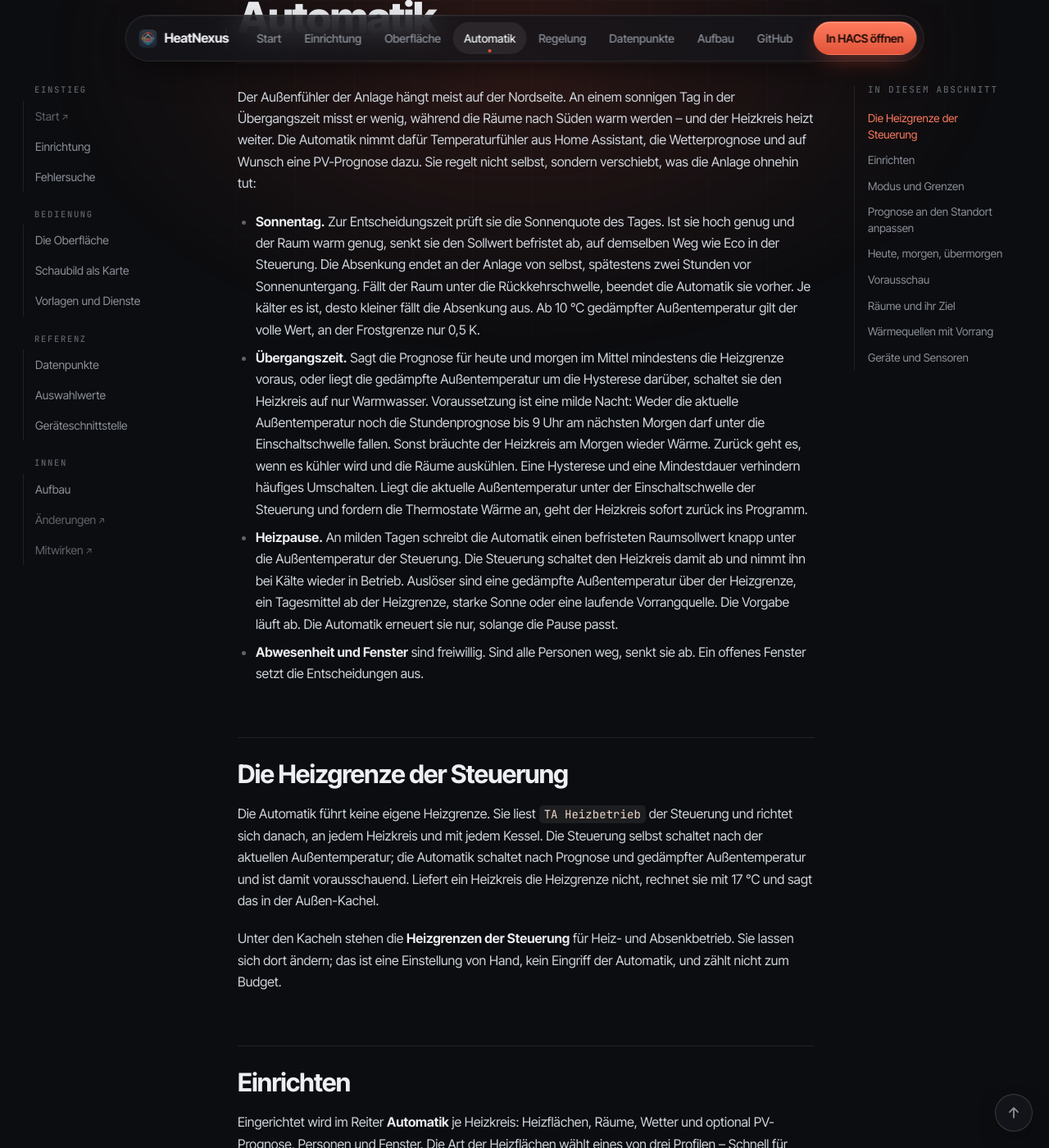
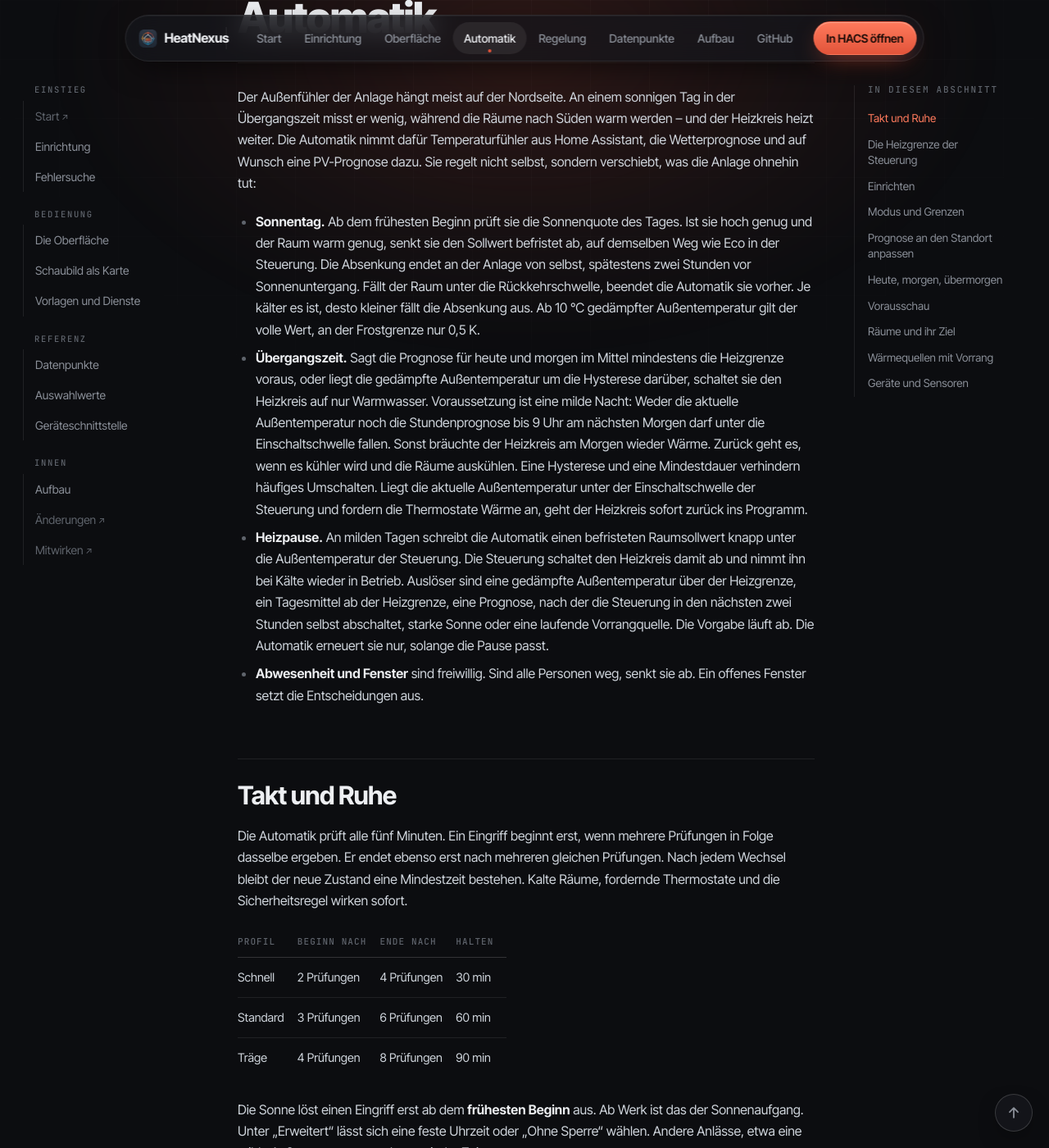
Before and after one commit to xIceTea/HeatNexus, a Jekyll site: the page built from docs/ANLEITUNG.md, in a window 1280 px wide and 1400 px high, scrolled down 14376 px. Shown: the whole window at 82% size. Built offline with Jekyll 4.4.1, drawn with Linux system fonts in a browser that asks for light colours; some of the changed text lies outside the part shown.

Commit message:
docs: Frühesten Beginn und Regellauf beschreiben

```diff
--- a/docs/_includes/ARCHITECTURE.md
+++ b/docs/_includes/ARCHITECTURE.md
@@ -194,7 +194,8 @@
 `profile.py` und `korrektur.py` kommen ebenfalls ohne Home Assistant aus.
 
 - `laufzeit.py` sammelt die Eingänge und stößt die Regel im Fünf-Minuten-Takt
-  und zu den Entscheidungszeiten an.
+  an. `dynamik.py` lässt einen Wechsel erst nach mehreren gleichen Takten
+  gelten; `bewertung.py` und `regellauf.py` halten fest, was geprüft wurde.
 - `steller.py` schreibt an die Steuerung. Er prüft Budget, Beobachtungsmodus
   und Handeingriffe.
 - `verwaltung.py` hält Einstellungen und Zustand im Store `heatnexus.automatik`.
--- a/docs/_includes/AUTOMATIK.md
+++ b/docs/_includes/AUTOMATIK.md
@@ -7,7 +7,7 @@
 PV-Prognose dazu. Sie regelt nicht selbst, sondern verschiebt, was die Anlage
 ohnehin tut:
 
-- **Sonnentag.** Zur Entscheidungszeit prüft sie die Sonnenquote des Tages. Ist
+- **Sonnentag.** Ab dem frühesten Beginn prüft sie die Sonnenquote des Tages. Ist
   sie hoch genug und der Raum warm genug, senkt sie den Sollwert befristet ab,
   auf demselben Weg wie Eco in der Steuerung. Die Absenkung endet an der Anlage
   von selbst, spätestens zwei Stunden vor Sonnenuntergang. Fällt der Raum unter
@@ -28,11 +28,36 @@
   Raumsollwert knapp unter die Außentemperatur der Steuerung. Die Steuerung
   schaltet den Heizkreis damit ab und nimmt ihn bei Kälte wieder in Betrieb.
   Auslöser sind eine gedämpfte Außentemperatur über der Heizgrenze, ein
-  Tagesmittel ab der Heizgrenze, starke Sonne oder eine laufende
+  Tagesmittel ab der Heizgrenze, eine Prognose, nach der die Steuerung in den
+  nächsten zwei Stunden selbst abschaltet, starke Sonne oder eine laufende
   Vorrangquelle. Die Vorgabe läuft ab. Die Automatik erneuert sie nur,
   solange die Pause passt.
 - **Abwesenheit und Fenster** sind freiwillig. Sind alle Personen weg, senkt
   sie ab. Ein offenes Fenster setzt die Entscheidungen aus.
+
+## Takt und Ruhe
+
+Die Automatik prüft alle fünf Minuten. Ein Eingriff beginnt erst, wenn mehrere
+Prüfungen in Folge dasselbe ergeben. Er endet ebenso erst nach mehreren gleichen
+Prüfungen. Nach jedem Wechsel bleibt der neue Zustand eine Mindestzeit bestehen.
+Kalte Räume, fordernde Thermostate und die Sicherheitsregel wirken sofort.
+
+| Profil | Beginn nach | Ende nach | Halten |
+|---|---|---|---|
+| Schnell | 2 Prüfungen | 4 Prüfungen | 30 min |
+| Standard | 3 Prüfungen | 6 Prüfungen | 60 min |
+| Träge | 4 Prüfungen | 8 Prüfungen | 90 min |
+
+Die Sonne löst einen Eingriff erst ab dem **frühesten Beginn** aus. Ab Werk ist
+das der Sonnenaufgang. Unter „Erweitert“ lässt sich eine feste Uhrzeit oder
+„Ohne Sperre“ wählen. Andere Anlässe, etwa eine milde Außentemperatur, gelten zu
+jeder Zeit.
+
+Die Karte **Regellauf** im Reiter Automatik zeigt jede Prüfung, bei der sich
+etwas ändert: die Bedingungen mit Wert und Haken, den Zählerstand und das
+Ergebnis. Sie hält die letzten 24 Stunden im Speicher und beginnt nach einem
+Neustart leer. Unter der Begründung des Heizkreises stehen die Bedingungen, die
+gerade entscheiden.
 
 ## Die Heizgrenze der Steuerung
 
@@ -91,9 +116,8 @@
 - **Automatisch** schreibt jede Entscheidung selbst.
 
 Ein Wechsel weg von „Automatisch“ nimmt laufende Eingriffe der Automatik
-zurück, und die Regel rechnet sofort neu. Im Modus „Manuell mit Empfehlung“
-erscheint dann gleich die passende Empfehlung, im Beobachten der vorgemerkte
-Eingriff.
+zurück, und die Regel rechnet sofort neu. Eine Empfehlung oder ein
+vorgemerkter Eingriff folgt nach den nötigen Prüfungen.
 
 Weitere Regeln:
 
@@ -216,10 +240,10 @@
 PV-Überschuss. Ob eine Quelle Vorrang bekommt, entscheidet jede Anlage selbst;
 ab Werk ist keine gewählt.
 
-- Liefert eine gewählte Quelle zur Entscheidungszeit, gilt der Tag als
-  Sonnentag, auch wenn die Prognose vorsichtiger ist.
-- Beginnt eine gewählte Quelle zu liefern, entscheidet die Automatik sofort
-  neu, einmal am Tag, statt bis zur nächsten Entscheidungszeit zu warten.
+- Liefert eine gewählte Quelle, gilt der Tag als Sonnentag, auch wenn die
+  Prognose vorsichtiger ist. Der früheste Beginn gilt dafür nicht.
+- Beginnt eine gewählte Quelle zu liefern, prüft die Automatik sofort, statt
+  bis zur nächsten Prüfung im Takt zu warten.
 - Hat vier Stunden nach Beginn einer Absenkung keine gewählte Quelle Wärme
   geliefert, beendet die Automatik die Absenkung.
 - Die Sonnen-Kachel nennt, ob eine Quelle liefert oder wie lange heute schon.
@@ -238,7 +262,7 @@
 - **Status**: aus, beobachten, aktiv, Eingriff aktiv, pausiert oder Störung,
   der schwerste Zustand aller Heizkreise; je Heizkreis als Attribut,
 - **Automatiken**, **Eingriffe heute**, **Letzter Eingriff** mit Grund und
-  Heizkreis, **Nächste Entscheidung**,
+  Heizkreis, **Frühester Beginn**,
 - **Störung** und **Wetterprognose** (an, solange jede Automatik eine
   Prognose hat, die jünger als sechs Stunden ist).
 
@@ -253,10 +277,11 @@
   **Heizgrenze** (die der Steuerung samt Ausrichtung), **Räume zum Ziel**,
   **Sonnenquote heute**,
 - **Eingriffe heute** mit dem Budget als Attribut, **Letzter Eingriff** mit
-  dem Grund, **Nächste Entscheidung**,
+  dem Grund, **Frühester Beginn**,
 - **Störung**: an, solange die Steuerung Eingriffe ablehnt oder die
   Sicherheitsregel greift.
 
 Damit lässt sich die Automatik auch in Automationen und Dashboards verwenden.
 Der Diagnose-Export der Integration enthält je Automatik Einstellungen,
-wirksame Werte, die letzte Lage, das Protokoll und den Verlauf des Tages.
+wirksame Werte, die letzte Lage, das Protokoll, den Regellauf und den Verlauf
+des Tages.
```
Also changed, not shown: docs/_includes/OBERFLAECHE.md (+1 -1 lines).
